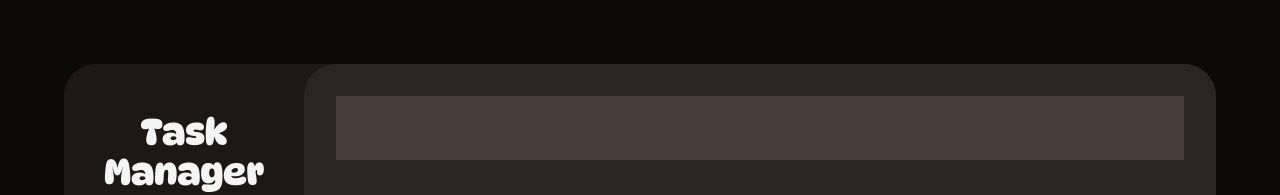
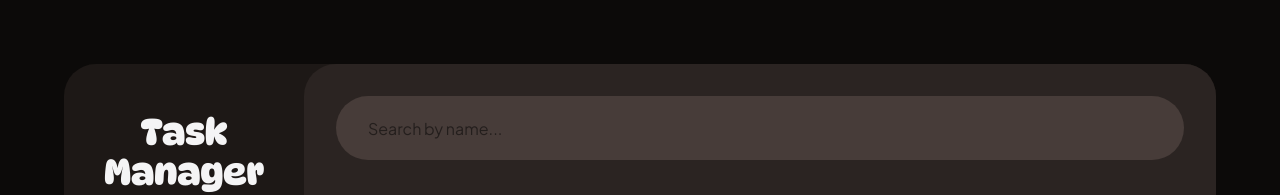
Before and after one commit to itsdingos/task-manager, a React (Vite) app: page /AllTasks in a window 1280 px wide. Shown: the top 195 px of the page. Built offline with nearby package versions, Linux system fonts and the light colour scheme.

Commit message:
feat: add search functionality to AllTasks component and improve modal closing behavior

```diff
--- a/src/assets/components/Modal.jsx
+++ b/src/assets/components/Modal.jsx
@@ -10,6 +10,7 @@ function Modal({ isOpen, onClose, ref, children }) {
 
       setTimeout(() => {
         onClose();
+        setIsClosing(false);
       }, 200)
     }
   }));
--- a/src/assets/pages/alltasks/AllTasks.jsx
+++ b/src/assets/pages/alltasks/AllTasks.jsx
@@ -7,12 +7,24 @@ import Warning from "./Warning";
 function AllTasks() {
   const { tasks, setTasks } = useOutletContext();
   const [taskToDelete, setTaskToDelete] = useState(null);
+  const [searchTerm, setSearchTerm] = useState("");
+
+  const filteredTasks = tasks.filter((task) => task.name.toLowerCase().includes(searchTerm.toLowerCase()));
 
   return (
     <div className="h-full flex flex-col">
       {taskToDelete !== null && <Warning taskToDelete={taskToDelete} setToDeleteTask={setTaskToDelete} setTasks={setTasks} />}
 
-      <div className="bg-surface-tertiary w-full h-16 shrink-0">
+      <div className="bg-surface-tertiary w-full h-16 shrink-0 rounded-full">
+        <input
+          className="w-full h-full pl-8 rounded-full outline-none border-none"
+          placeholder="Search by name..."
+          type="text"
+          value={searchTerm}
+          onChange={(e) => {
+            setSearchTerm(e.target.value)
+          }}
+        />
       </div>
 
       <h1 className="font-title font-bold text-text text-2xl mt-8">
@@ -26,7 +38,7 @@ function AllTasks() {
       <div className="flex-1 min-h-0 overflow-y-auto">
         {tasks.length === 0
           ? <EmptyTasksNotice />
-          : tasks.map(task => (
+          : filteredTasks.map(task => (
             <TaskItem key={task.id} task={task} setTaskToDelete={setTaskToDelete} />
           ))
         }
```
